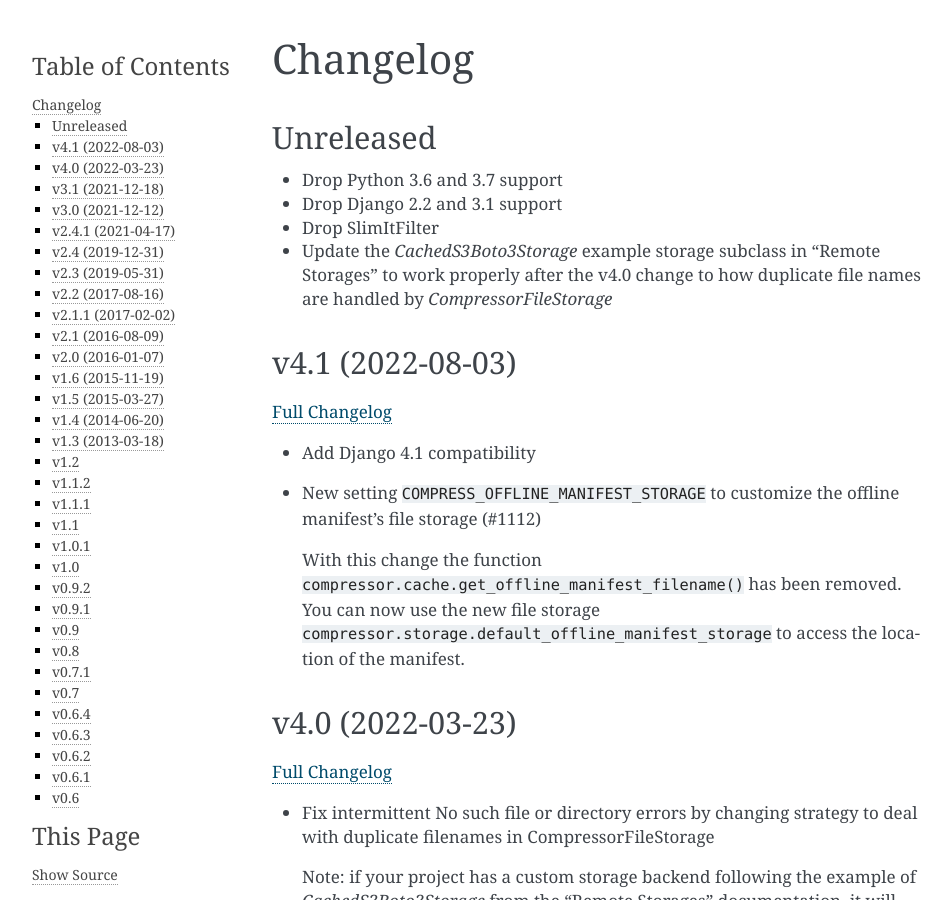
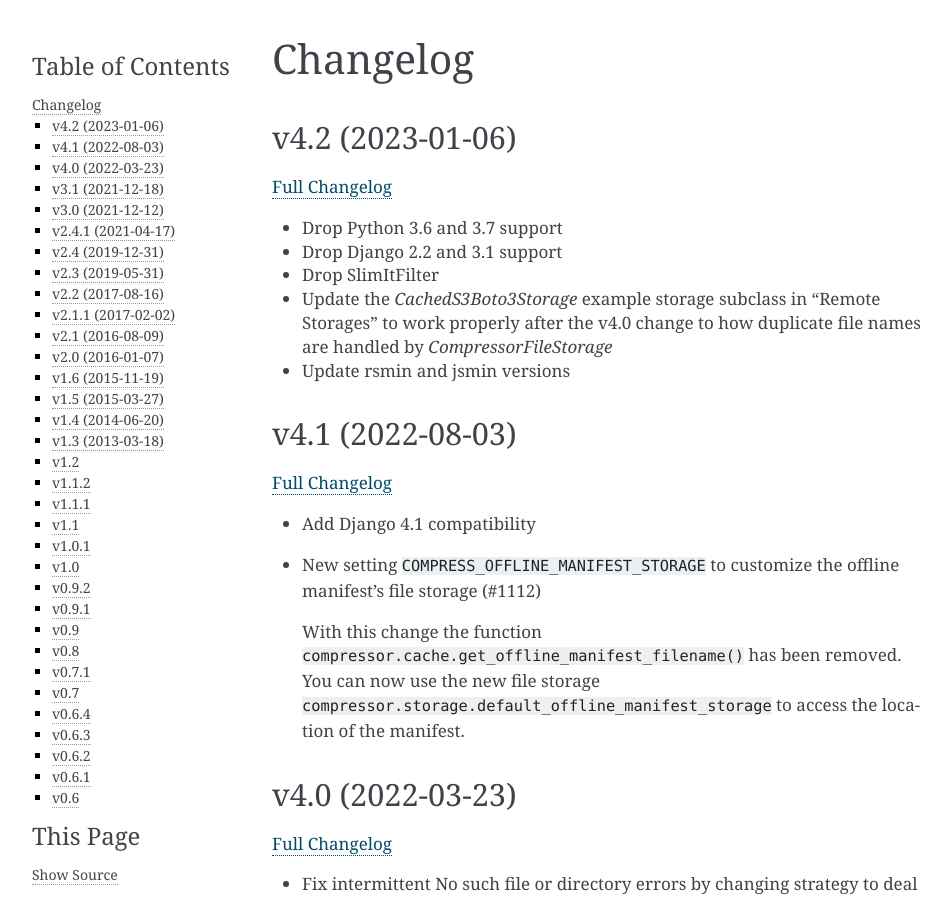
Before and after one commit to django-compressor/django-compressor, a Sphinx documentation site: the page built from docs/changelog.txt, in a window 1280 px wide and 900 px high. Shown: the whole window, without its empty margins (148-1099 px from the left). Built offline with Sphinx 7.4.7, drawn with Linux system fonts in a browser that asks for light colours.

Commit message:
Prepare 4.2

```diff
--- a/compressor/__init__.py
+++ b/compressor/__init__.py
@@ -1,2 +1,2 @@
 # following PEP 386
-__version__ = "4.1"
+__version__ = "4.2"
--- a/docs/changelog.txt
+++ b/docs/changelog.txt
@@ -1,8 +1,10 @@
 Changelog
 =========
 
-Unreleased
-----------
+v4.2 (2023-01-06)
+-----------------
+
+`Full Changelog <https://github.com/django-compressor/django-compressor/compare/4.1...4.2>`_
 
 - Drop Python 3.6 and 3.7 support
 - Drop Django 2.2 and 3.1 support
@@ -10,6 +12,7 @@
 - Update the `CachedS3Boto3Storage` example storage subclass in "Remote Storages"
   to work properly after the v4.0 change to how duplicate file names are handled
   by `CompressorFileStorage`
+- Update rsmin and jsmin versions
 
 
 v4.1 (2022-08-03)
```
